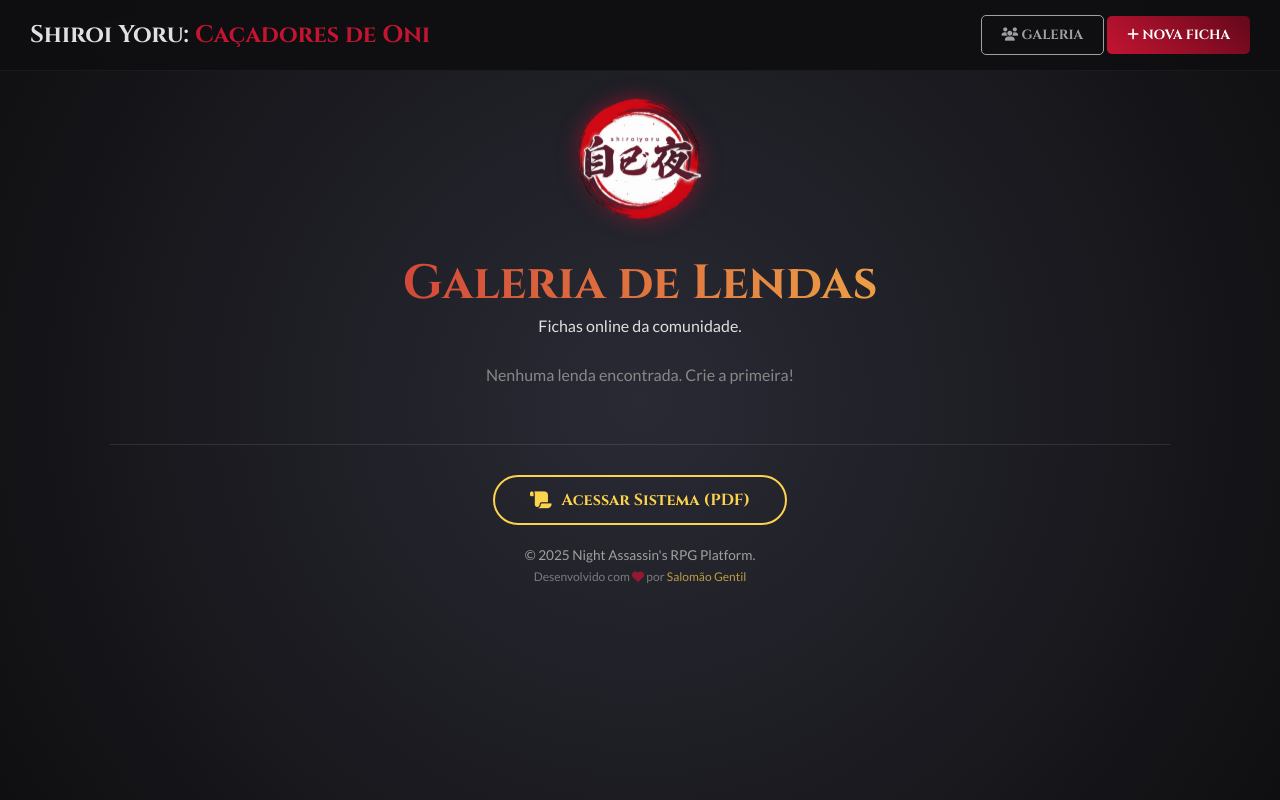
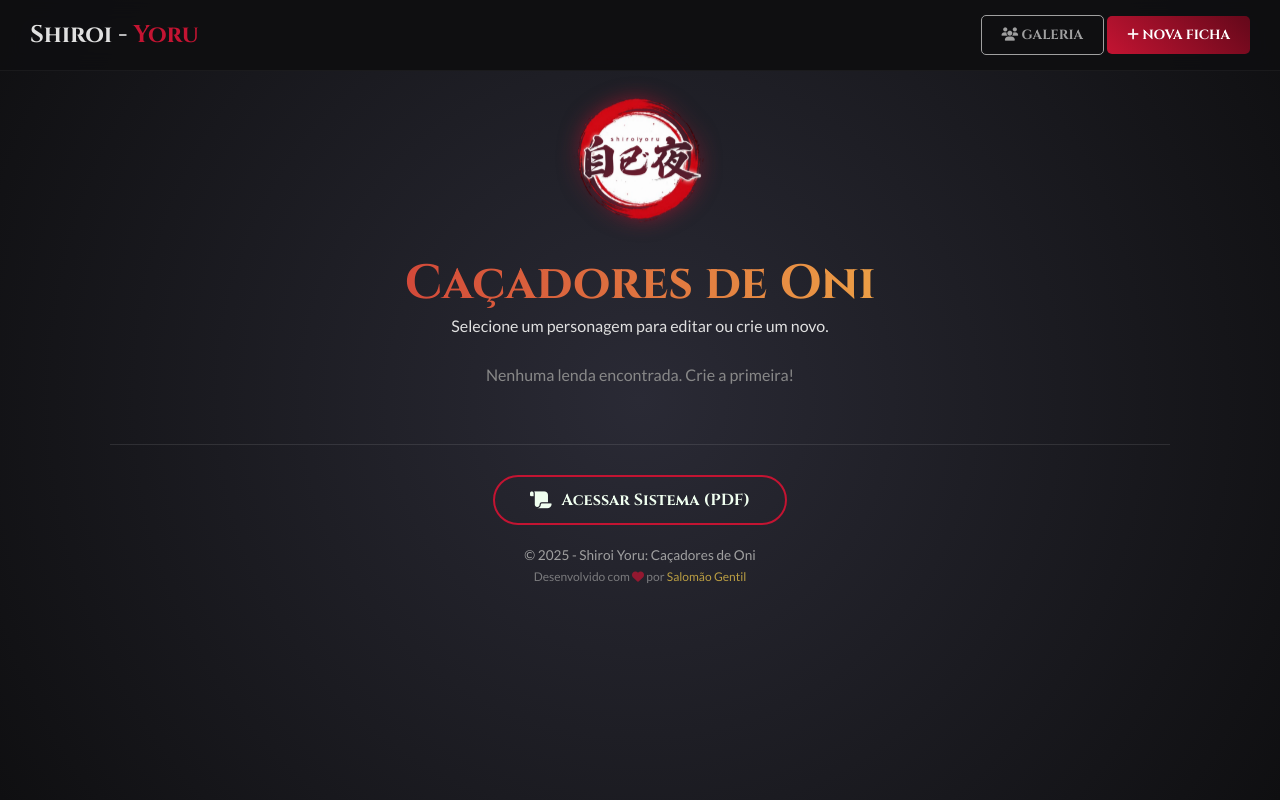
Before and after one commit to SalomonKind/shiroi-yoru, a plain HTML site: page plataforma-demon/index.html in a window 1280 px wide. Drawn offline with Linux system fonts and the light colour scheme; no server answers.

Commit message:
Ajuste feitos
Ajuste na tela de galeria

```diff
--- a/plataforma-demon/index.html
+++ b/plataforma-demon/index.html
@@ -25,7 +25,7 @@
     </div>
 
     <nav class="navbar">
-        <div class="logo">Shiroi Yoru: <span style="color:var(--primary-color)">Caçadores de Oni</span></div>
+        <div class="logo">Shiroi - <span style="color:var(--primary-color)">Yoru</span></div>
         <div class="nav-actions">
             <button class="btn btn-secondary" onclick="window.app.showView('gallery')"><i class="fa-solid fa-users"></i> Galeria</button>
             <button class="btn btn-primary" onclick="window.app.newCharacter()"><i class="fa-solid fa-plus"></i> Nova Ficha</button>
@@ -37,8 +37,8 @@
         <div id="view-gallery" class="view-section fade-in">
             <div class="header-title">
                 <img src="src/img/logo-full-removebg-preview.png" alt="Logo" class="gallery-logo">
-                <h1>Galeria de Lendas</h1>
-                <p>Fichas online da comunidade.</p>
+                <h1>Caçadores de Oni</h1>
+                <p>Selecione um personagem para editar ou crie um novo.</p>
             </div>
             <div id="gallery-list" class="char-grid">
                 <!-- Carregando... -->
@@ -50,7 +50,7 @@
         </a>
 
         <div class="copyright">
-            <p>&copy; 2025 Night Assassin's RPG Platform.</p>
+            <p>&copy; 2025 - Shiroi Yoru: Caçadores de Oni</p>
             <p class="credits">Desenvolvido com <i class="fa-solid fa-heart" style="color:var(--primary-color)"></i> por <span style="color:var(--accent-color)">Salomão Gentil</span></p>
         </div>
     </footer>
--- a/plataforma-demon/src/css/style.css
+++ b/plataforma-demon/src/css/style.css
@@ -388,8 +388,8 @@ textarea { width: 100%; background: #1e1e1e; border: 1px solid #444; color: #e0e
     gap: 10px;
     padding: 12px 35px;
     background: transparent;
-    border: 2px solid var(--accent-color); /* Dourado */
-    color: var(--accent-color);
+    border: 2px solid var(--primary-color); /* Dourado */
+    color: honeydew;
     text-decoration: none;
     font-family: 'Cinzel', serif;
     font-weight: bold;
@@ -401,9 +401,9 @@ textarea { width: 100%; background: #1e1e1e; border: 1px solid #444; color: #e0e
 }
 
 .btn-system:hover {
-    background: var(--accent-color);
-    color: #121212; /* Texto preto no fundo dourado */
-    box-shadow: 0 0 25px rgba(252, 211, 77, 0.4); /* Brilho Dourado */
+    background: var(--primary-color);
+    color: #ffffff; /* Texto preto no fundo dourado */
+    box-shadow: 0 0 25px rgba(195, 20, 50, 0.6); /* Brilho Dourado */
     transform: translateY(-3px);
 }
 
```
